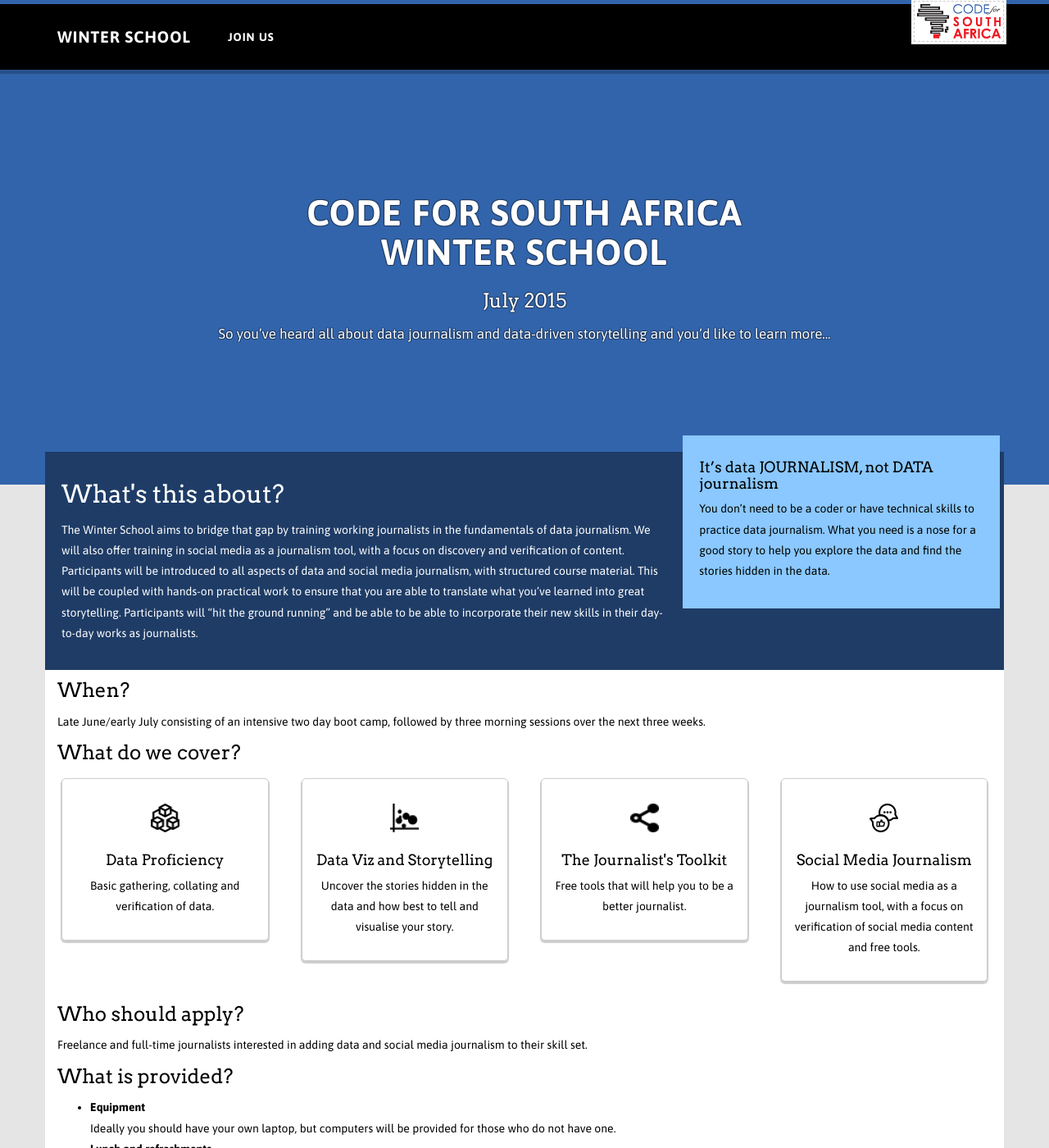
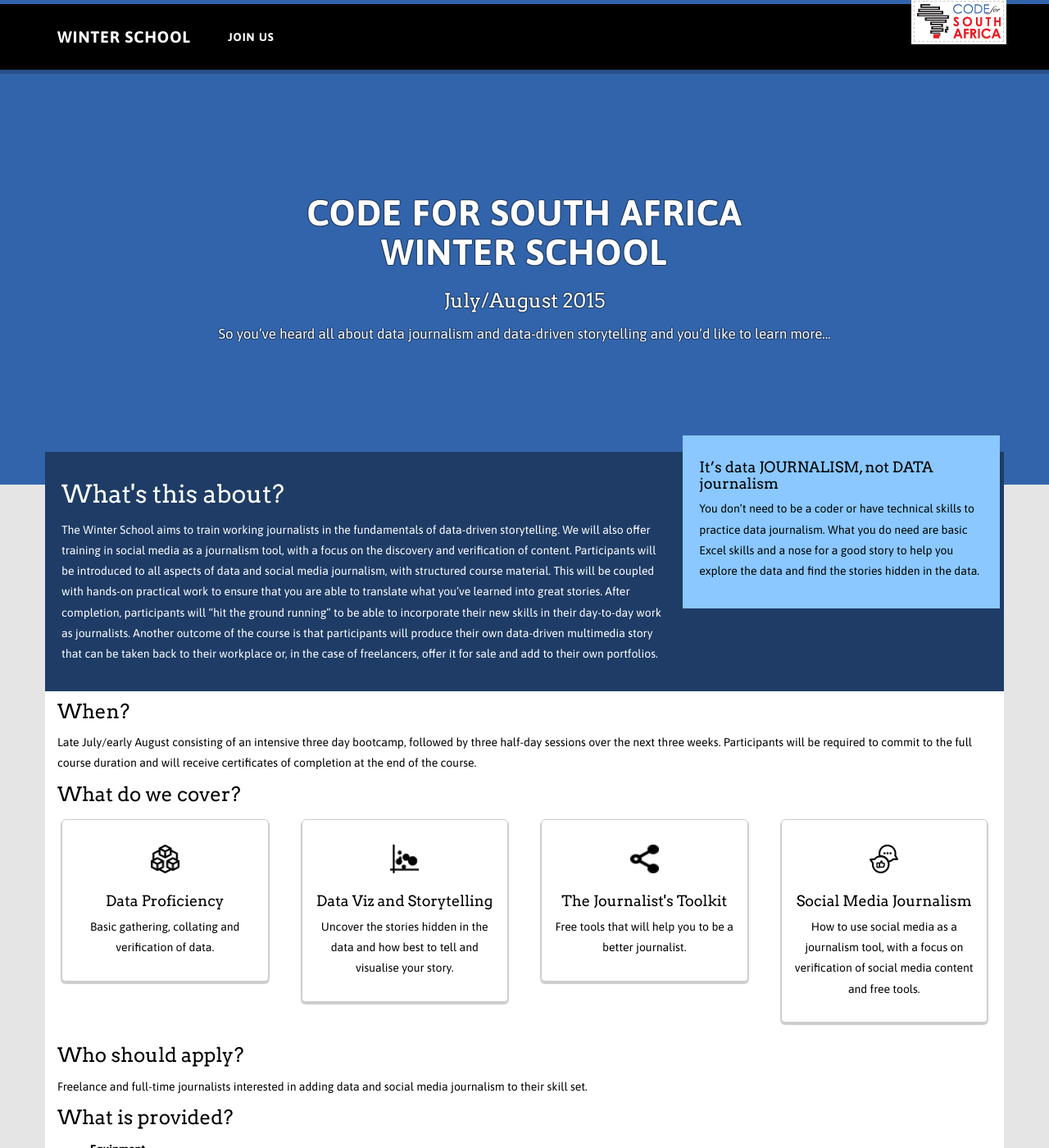
Before and after one commit to Code4SA/winterschool, a Jekyll site: the page built from index.html, in a window 1280 px wide and 1400 px high. Shown: the whole window at 82% size. Built offline with Jekyll 4.4.1, drawn with Linux system fonts in a browser that asks for light colours.

Commit message:
copy changes

```diff
--- a/index.html
+++ b/index.html
@@ -6,7 +6,7 @@
 <div class="jumbotron">
     <div class="container">
         <h1>Code for South Africa<br>Winter School</h1>
-        <h3>July 2015</h3>
+        <h3>July/August 2015</h3>
         <p>So you’ve heard all about data journalism and data-driven storytelling and you’d like to learn more...</p>
     </div>
 </div>
@@ -15,7 +15,7 @@
     <div class="row">
         <div class="col-sm-8">
             <h2>What's this about?</h2>
-            <p>The Winter School aims to bridge that gap by training working journalists in the fundamentals of data journalism. We will also offer training in social media as a journalism tool, with a focus on discovery and verification of content. Participants will be introduced to all aspects of data and social media journalism, with structured course material. This will be coupled with hands-on practical work to ensure that you are able to translate what you’ve learned into great storytelling. Participants will “hit the ground running” and be able to be able to incorporate their new skills in their day-to-day works as journalists.
+            <p>The Winter School aims to train working journalists in the fundamentals of data-driven storytelling. We will also offer training in social media as a journalism tool, with a focus on the discovery and verification of content. Participants will be introduced to all aspects of data and social media journalism, with structured course material. This will be coupled with hands-on practical work to ensure that you are able to translate what you’ve learned into great stories. After completion, participants will “hit the ground running” to be able to incorporate their new skills in their day-to-day work as journalists. Another outcome of the course is that participants will produce their own data-driven multimedia story that can be taken back to their workplace or, in the case of freelancers, offer it for sale and add to their own portfolios.
             </p>
         </div>
 
@@ -24,7 +24,7 @@
 
             <p>
             You don’t need to be a coder or have technical skills to practice data journalism.
-            What you need is a nose for a good story to help you explore the data and find the stories hidden in the data.
+            What you do need are basic Excel skills and a nose for a good story to help you explore the data and find the stories hidden in the data.
             </p>
         </div>
     </div>
@@ -34,7 +34,7 @@
     <div class="container">
         <section>
             <h3>When?</h3>
-            <p>Late June/early July consisting of an intensive two day boot camp, followed by three morning sessions over the next three weeks. </p>
+            <p>Late July/early August consisting of an intensive three day bootcamp, followed by three half-day sessions over the next three weeks. Participants will be required to commit to the full course duration and will receive certificates of completion at the end of the course.</p>
         </section>
 
         <section class="section-tout" id="winter-school">
```
